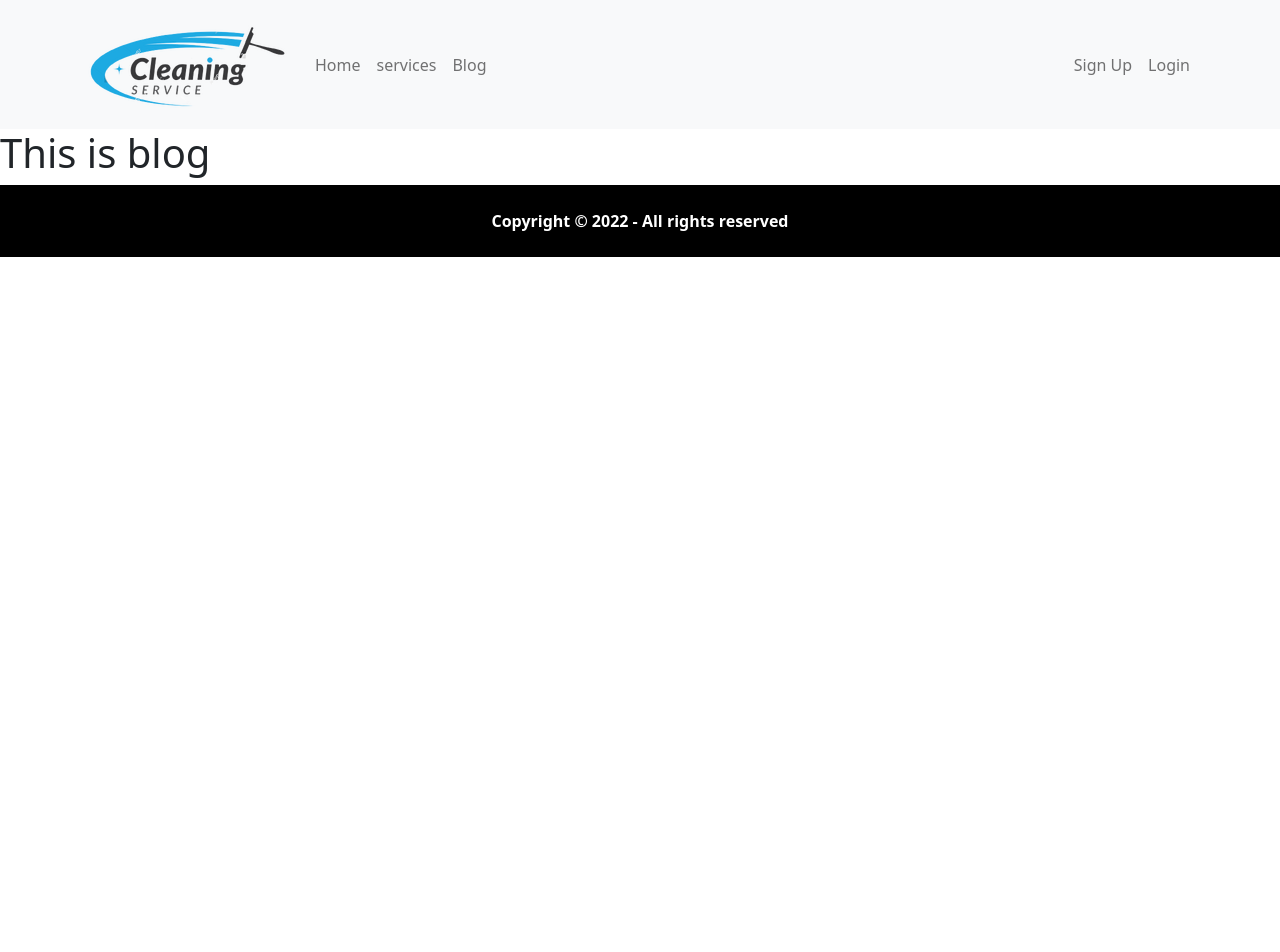
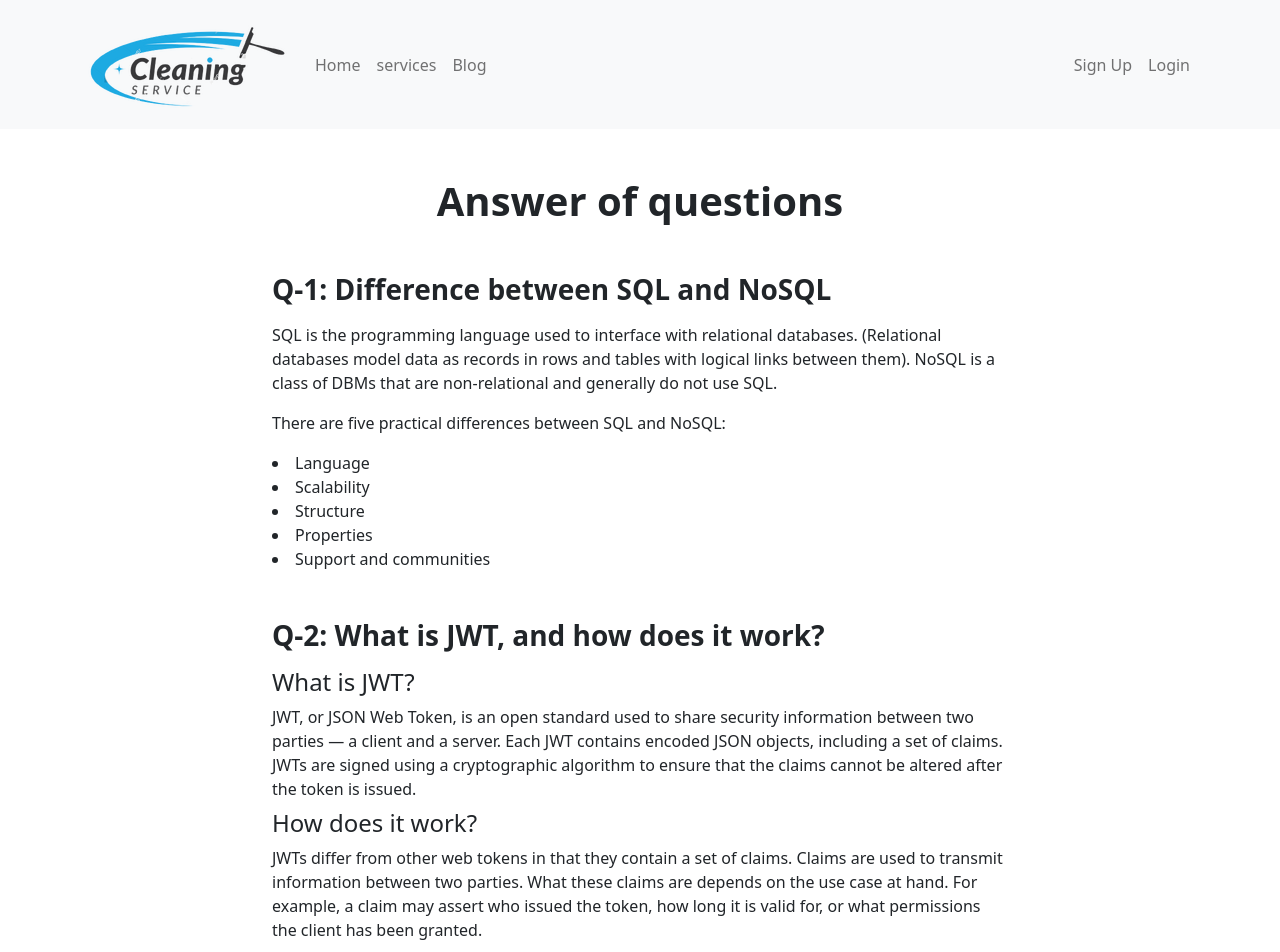
Before and after one commit to AyuraBD/service_review_client, a React (Create React App) app: page /blog in a window 1280 px wide. Shown: the top 952 px of the page. Before the commit the page ends 800 px from the top, so only its background shows below. Built offline with nearby package versions, Linux system fonts and the light colour scheme; no server answers.

Commit message:
About us section added

```diff
--- a/src/Pages/Blog/Blog.js
+++ b/src/Pages/Blog/Blog.js
@@ -2,8 +2,54 @@ import React from 'react';
 
 const Blog = () => {
     return (
-        <div>
-            <h1>This is blog</h1>
+        <div className='container py-5'>
+            <div className="row">
+                <div className="col-lg-8 offset-md-2">
+                    <div className="blog-heading text-center mb-5">
+                        <h1 className='fw-bold'>Answer of questions</h1>
+                    </div>
+                    <div className="questions">
+                        <div className="q-one mb-4">
+                            <h3 className='fw-bold mb-3'>Q-1: Difference between SQL and NoSQL</h3>
+                            <div className="answer">
+                                <p>SQL is the programming language used to interface with relational databases. (Relational databases model data as records in rows and tables with logical links between them). NoSQL is a class of DBMs that are non-relational and generally do not use SQL.</p>
+                                <p>There are five practical differences between SQL and NoSQL:</p>
+                                <li>Language</li>
+                                <li>Scalability</li>
+                                <li>Structure</li>
+                                <li>Properties</li>
+                                <li className='mb-5'>Support and communities</li>
+                            </div>
+                        </div>
+                        <div className="q-two mb-3">
+                            <h3 className='fw-bold mb-3'>Q-2: What is JWT, and how does it work?</h3>
+                            <div className="answer">
+                                <h4 className='mb-2'>What is JWT?</h4>
+                                <p className='mb-2'>JWT, or JSON Web Token, is an open standard used to share security information between two parties — a client and a server. Each JWT contains encoded JSON objects, including a set of claims. JWTs are signed using a cryptographic algorithm to ensure that the claims cannot be altered after the token is issued.</p>
+                                <h4 className='mb-2'>How does it work?</h4>
+                                <p>JWTs differ from other web tokens in that they contain a set of claims. Claims are used to transmit information between two parties. What these claims are depends on the use case at hand. For example, a claim may assert who issued the token, how long it is valid for, or what permissions the client has been granted.</p>
+                                <p className='mb-5'>A JWT is a string made up of three parts, separated by dots (.), and serialized using base64. In the most common serialization format, compact serialization, the JWT looks something like this: xxxxx.yyyyy.zzzzz.</p>
+                            </div>
+                        </div>
+                        <div className="q-three mb-3">
+                            <h3 className='fw-bold mb-3'>Q-3: What is the difference between javascript and NodeJS?</h3>
+                            <div className="answer">
+                                <h4 className='mb-2'>NodeJS</h4>
+                                <p className='mb-2'>NodeJS is a cross-platform and opensource Javascript runtime environment that allows the javascript to be run on the server-side. Nodejs allows Javascript code to run outside the browser. Nodejs comes with a lot of modules and mostly used in web development. </p>
+                                <h4 className='mb-2'>JavaScript</h4>
+                                <p className='mb-5'>Javascript is a Scripting language. It is mostly abbreviated as JS. It can be said that Javascript is the updated version of the ECMA script. Javascript is a high-level programming language that uses the concept of Oops but it is based on prototype inheritance. </p>
+                            </div>
+                        </div>
+                        <div className="q-four mb-3">
+                            <h3 className='fw-bold mb-3'>Q-4: How does NodeJS handle multiple requests at the same time?</h3>
+                            <div className="answer">
+                                <p className='mb-2'>NodeJS receives multiple client requests and places them into EventQueue. NodeJS is built with the concept of event-driven architecture. NodeJS has its own EventLoop which is an infinite loop that receives requests and processes them. EventLoop is the listener for the EventQueue. </p>
+                                <p className='mb-5'>If NodeJS can process the request without I/O blocking then the event loop would itself process the request and sends the response back to the client by itself. But, it is possible to process multiple requests parallelly using the NodeJS cluster module or worker_threads module.</p>
+                            </div>
+                        </div>
+                    </div>
+                </div>
+            </div>
         </div>
     );
 };
--- a/src/Pages/Home/Home.css
+++ b/src/Pages/Home/Home.css
@@ -54,7 +54,13 @@
     font-weight: 700;
     margin-bottom: 10px;
 }
-
+.aboutus .left{
+    display: flex;
+    flex-direction: column;
+    justify-content: center;
+    height: 100%;
+    text-align: right;
+}
 .chooseus .right{
     display: flex;
     flex-direction: column;
--- a/src/Pages/Home/Home.js
+++ b/src/Pages/Home/Home.js
@@ -4,6 +4,7 @@ import { Link } from 'react-router-dom';
 import './Home.css';
 import Servicehome from './Servicehome';
 import aboutimg from '../../assets/img/about.jpg';
+import aboutus from '../../assets/img/aboutus.jpg';
 
 
 const Home = () => {
@@ -51,7 +52,22 @@ const Home = () => {
                 </div>
             </div>
             <div className="aboutus">
-
+                <div className="container">
+                    <div className="row">
+                        <div className="col-md-6">
+                            <div className="left">
+                            <h6 className='fw-bold head-key'>About Us</h6>
+                                <h1 className='fw-bold mb-3'>Lorem ipsum dolor, sit amet consectetur adipisicing elit.</h1>
+                                <p>Lorem ipsum dolor sit amet consectetur adipisicing elit. Excepturi reiciendis nam id praesentium deserunt minima minus, dolorem impedit quae dolore? Iste ipsum odit aliquid, molestias illum nisi reprehenderit error quasi. Excepturi reiciendis nam id praesentium deserunt minima minus, dolorem impedit quae dolore? Iste ipsum odit aliquid, molestias illum nisi reprehenderit error quasi.</p>
+                            </div>
+                        </div>
+                        <div className="col-md-6">
+                            <div className="right">
+                                <img className='img-fluid' src={aboutus} alt="" />
+                            </div>
+                        </div>
+                    </div>
+                </div>
             </div>
             <div className="chooseus py-5">
                 <div className="container">
```
Also changed, not shown: src/assets/img/aboutus.jpg (added).
